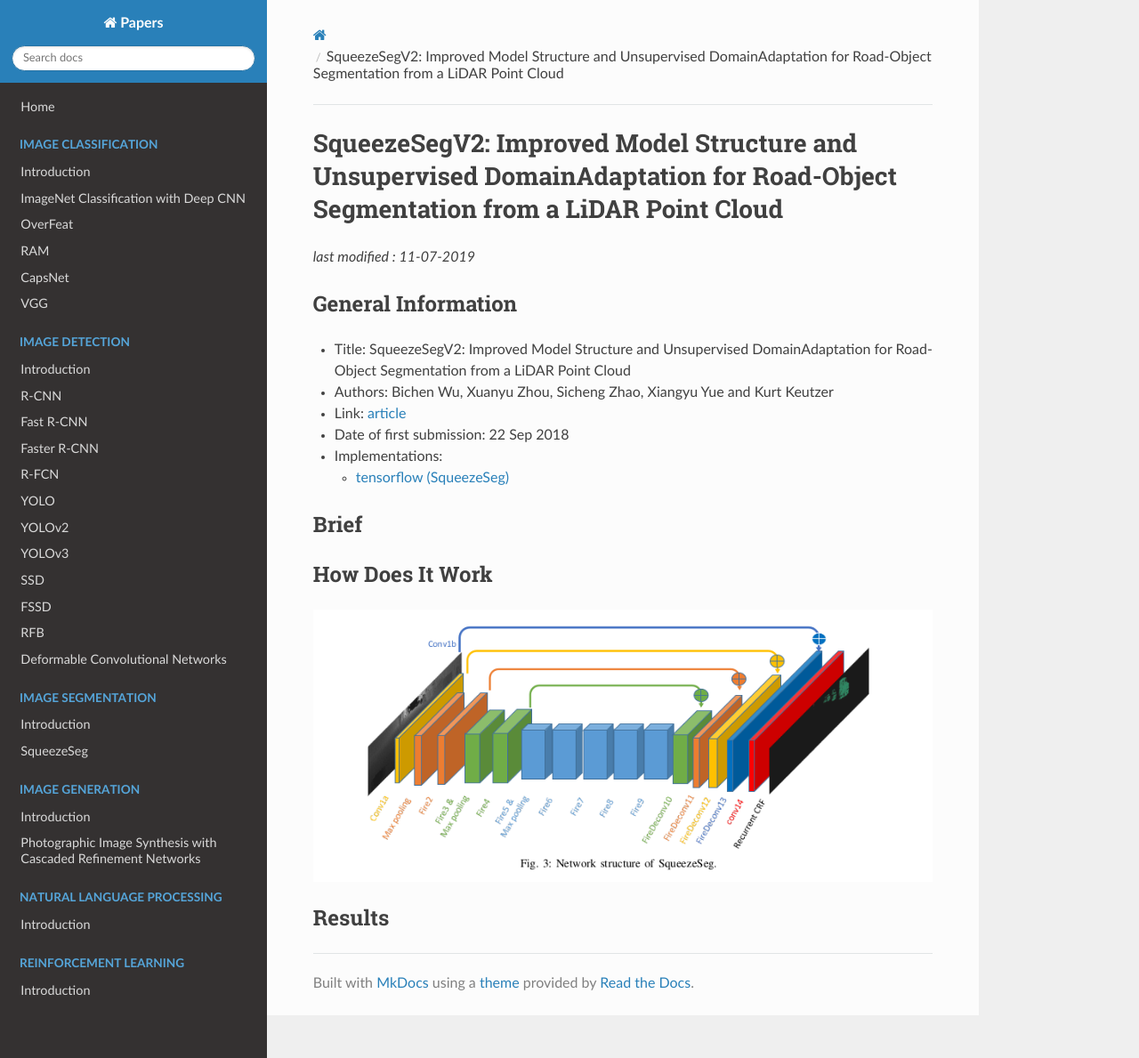
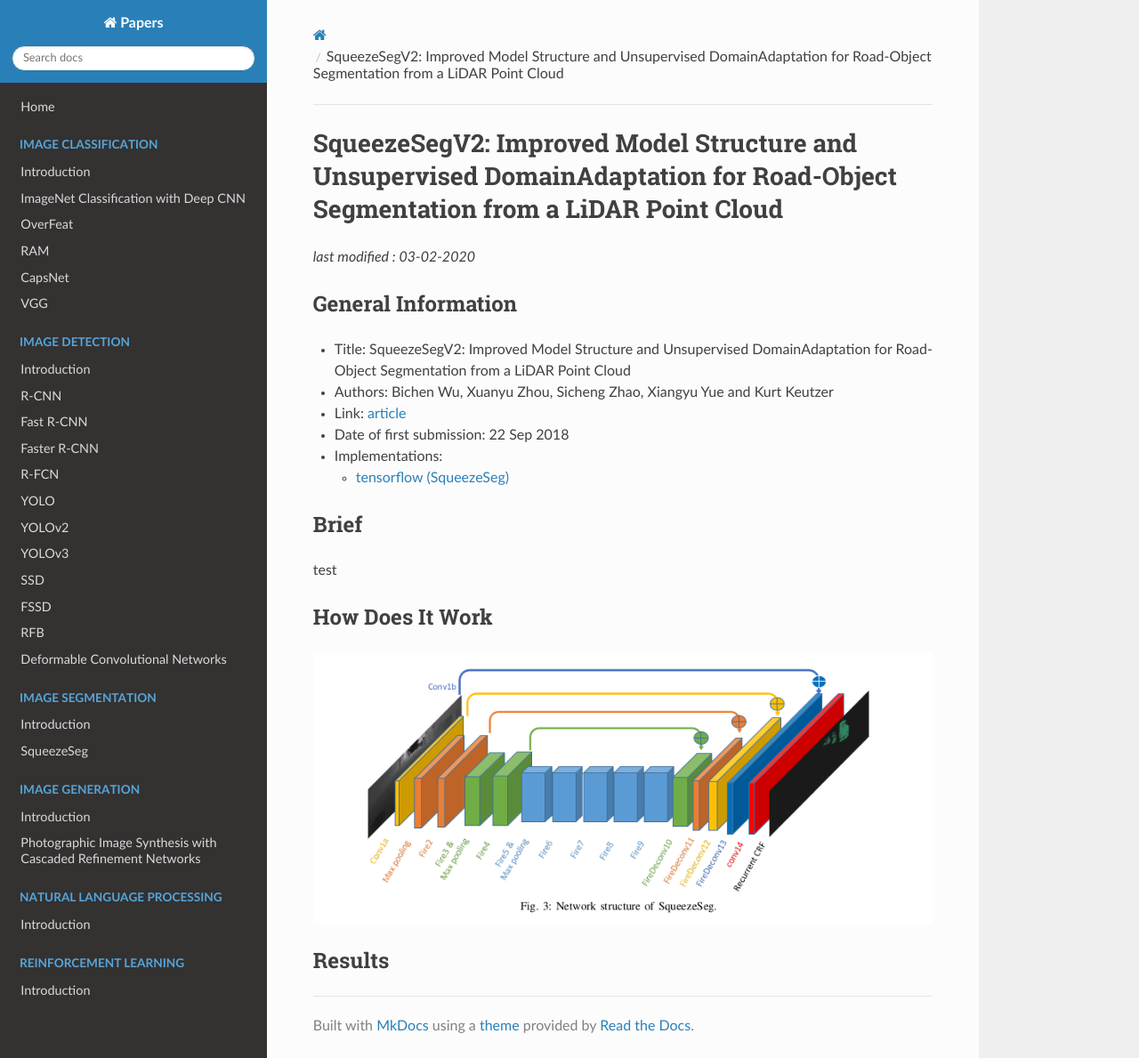
Before and after one commit to D3lt4lph4/papers, an MkDocs documentation site: the page built from docs/imageseg/squeezeseg2.md, in a window 1280 px wide and 1189 px high. Shown: the whole window at 89% size. Built offline with MkDocs 1.6.1, drawn with Linux system fonts in a browser that asks for light colours; nearby versions of some CDN libraries; old or Windows-style settings are respelled for this version of MkDocs.

Commit message:
test hook

```diff
--- a/docs/imageseg/squeezeseg2.md
+++ b/docs/imageseg/squeezeseg2.md
@@ -1,6 +1,6 @@
 # SqueezeSegV2: Improved Model Structure and Unsupervised DomainAdaptation for Road-Object Segmentation from a LiDAR Point Cloud
 
-_last modified : 11-07-2019_
+_last modified : 03-02-2020_
 
 ## General Information
 
@@ -13,7 +13,7 @@ _last modified : 11-07-2019_
 
 ## Brief
 
-
+test
 
 ## How Does It Work
 
```
